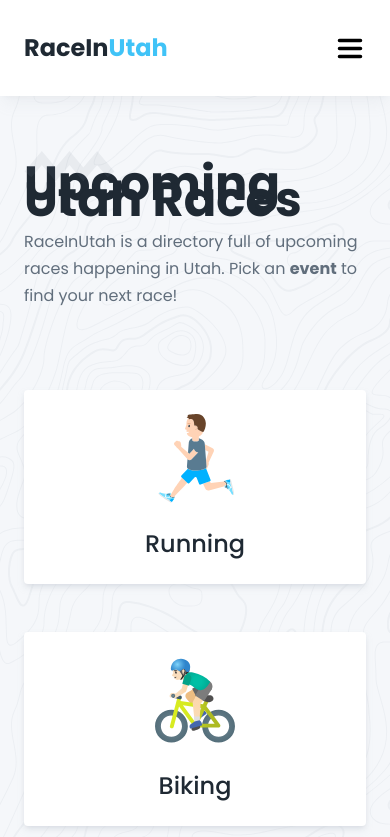
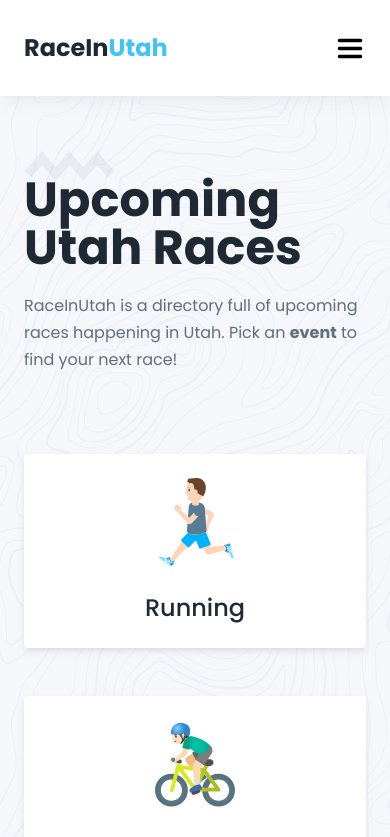
Before and after one commit to andrewjohnsondev/RaceInUtah, a Next.js app: page / in a window 390 px wide. Shown: the top 837 px of the page. Built offline with nearby package versions, Linux system fonts and the light colour scheme.

Commit message:
fixed home page title leading

```diff
--- a/pages/index.js
+++ b/pages/index.js
@@ -8,7 +8,7 @@ function Home() {
       <main className="bg-pattern relative z-50 py-20 md:py-24">
         <div className="wrapper relative z-50 space-y-20 md:space-y-24 ">
           <header className="space-y-5 md:space-y-6">
-            <h1 className="relative mx-auto text-5xl font-bold leading-4 sm:text-5xl md:text-6xl">
+            <h1 className="relative mx-auto text-5xl font-bold sm:text-5xl md:text-6xl">
               <span className="absolute left-0 top-[-25px]">
                 <img className="opacity-10" src="./assets/accent.svg" alt="" />
               </span>
```
